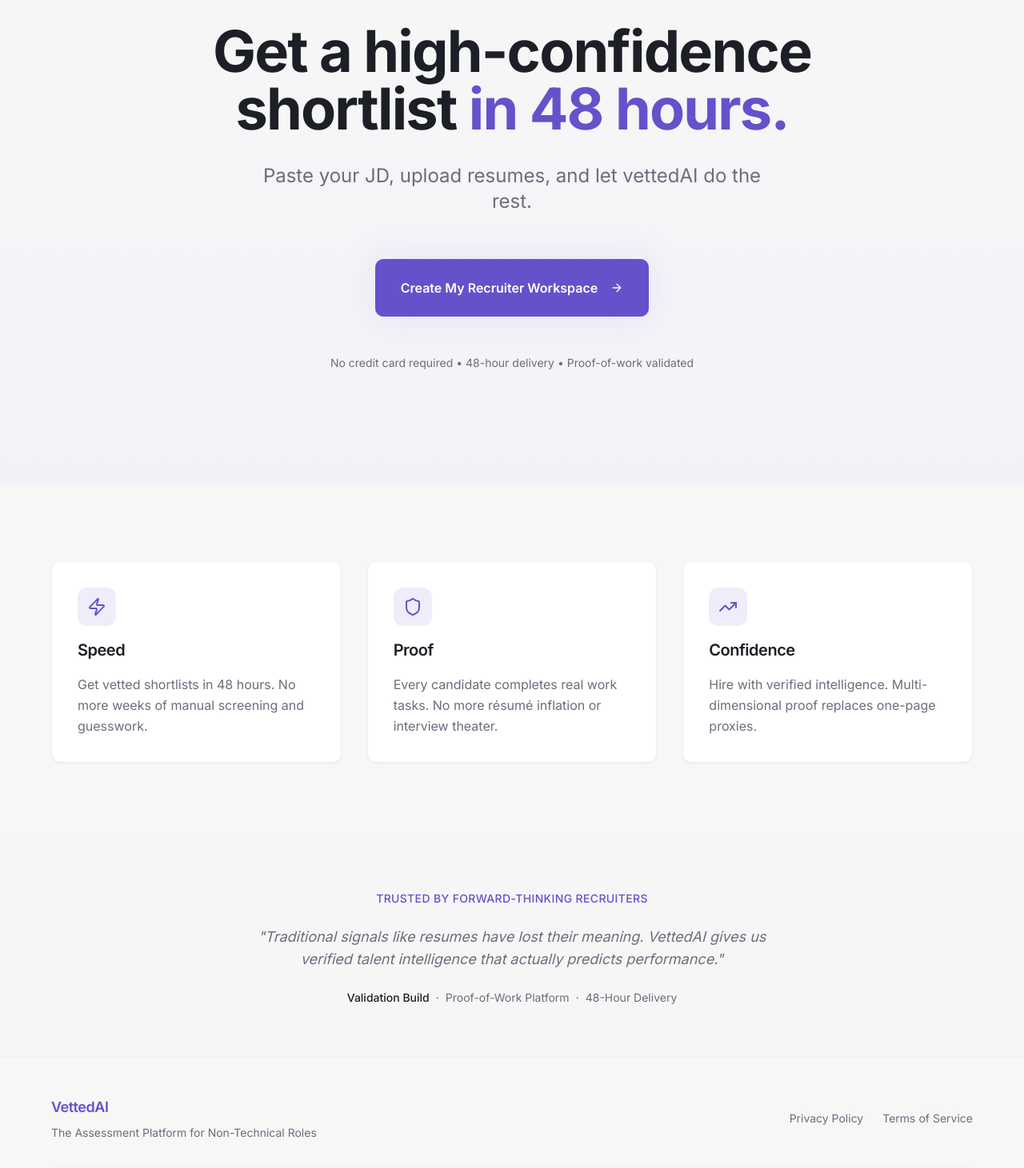
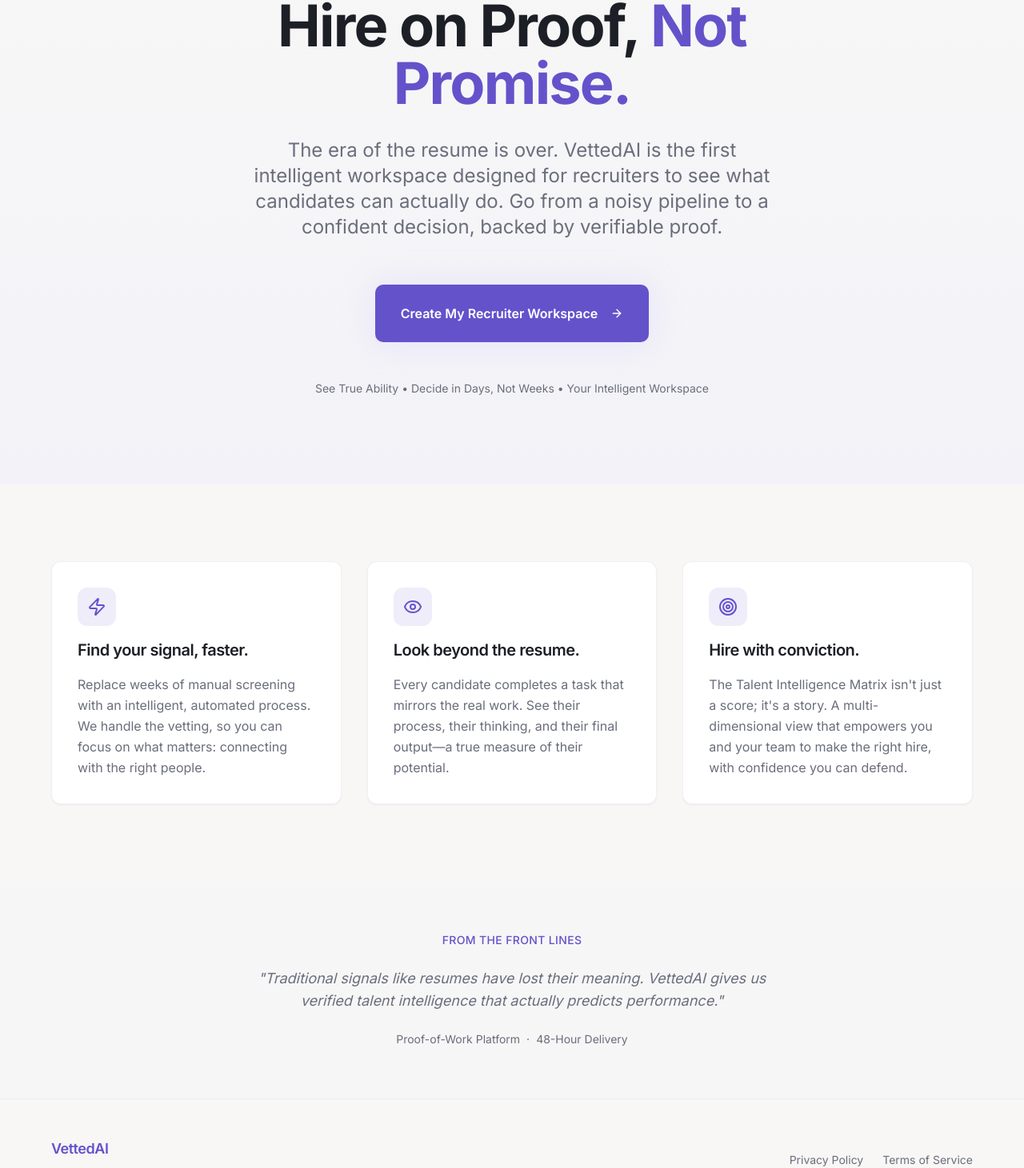
Before and after one commit to Kariuki11/vettedai-welcome-stage, a React (Vite) app: page / in a window 1280 px wide. Shown: the part 114-1575 px from the top of the page at 80% size. Built offline with nearby package versions, Linux system fonts and the light colour scheme; the HTML template or start-up script is replaced by a standard one.

Commit message:
Refactor: Update landing page copy

```diff
--- a/src/components/landing/BenefitsSection.tsx
+++ b/src/components/landing/BenefitsSection.tsx
@@ -1,21 +1,21 @@
-import { Zap, Shield, TrendingUp } from "lucide-react";
+import { Zap, Eye, Target } from "lucide-react";
 import { Card } from "@/components/ui/card";
 
 const benefits = [
   {
     icon: Zap,
-    title: "Speed",
-    description: "Get vetted shortlists in 48 hours. No more weeks of manual screening and guesswork.",
+    title: "Find your signal, faster.",
+    description: "Replace weeks of manual screening with an intelligent, automated process. We handle the vetting, so you can focus on what matters: connecting with the right people.",
   },
   {
-    icon: Shield,
-    title: "Proof",
-    description: "Every candidate completes real work tasks. No more résumé inflation or interview theater.",
+    icon: Eye,
+    title: "Look beyond the resume.",
+    description: "Every candidate completes a task that mirrors the real work. See their process, their thinking, and their final output—a true measure of their potential.",
   },
   {
-    icon: TrendingUp,
-    title: "Confidence",
-    description: "Hire with verified intelligence. Multi-dimensional proof replaces one-page proxies.",
+    icon: Target,
+    title: "Hire with conviction.",
+    description: "The Talent Intelligence Matrix isn't just a score; it's a story. A multi-dimensional view that empowers you and your team to make the right hire, with confidence you can defend.",
   },
 ];
 
--- a/src/components/landing/CredibilityBand.tsx
+++ b/src/components/landing/CredibilityBand.tsx
@@ -3,14 +3,12 @@ export const CredibilityBand = () => {
     <section className="px-6 py-16 bg-muted/30">
       <div className="max-w-4xl mx-auto text-center space-y-6">
         <p className="text-sm font-medium text-primary uppercase tracking-wide">
-          Trusted by Forward-Thinking Recruiters
+          From the Front Lines
         </p>
         <blockquote className="text-lg text-muted-foreground italic max-w-2xl mx-auto">
           "Traditional signals like resumes have lost their meaning. VettedAI gives us verified talent intelligence that actually predicts performance."
         </blockquote>
         <div className="flex items-center justify-center gap-2 text-sm text-muted-foreground">
-          <span className="font-medium text-foreground">Validation Build</span>
-          <span>·</span>
           <span>Proof-of-Work Platform</span>
           <span>·</span>
           <span>48-Hour Delivery</span>
--- a/src/components/landing/Footer.tsx
+++ b/src/components/landing/Footer.tsx
@@ -7,7 +7,7 @@ export const Footer = () => {
           <div className="space-y-2">
             <h3 className="text-lg font-semibold text-primary">VettedAI</h3>
             <p className="text-sm text-muted-foreground">
-              The Assessment Platform for Non-Technical Roles
+              The Talent Intelligence Workspace
             </p>
           </div>
 
@@ -30,7 +30,7 @@ export const Footer = () => {
 
         {/* Copyright */}
         <div className="mt-8 pt-8 border-t border-border/30 text-center text-sm text-muted-foreground">
-          © {new Date().getFullYear()} VettedAI. All rights reserved.
+          © {new Date().getFullYear()} VettedAI • The Talent Intelligence Workspace
         </div>
       </div>
     </footer>
--- a/src/components/landing/HeroSection.tsx
+++ b/src/components/landing/HeroSection.tsx
@@ -14,12 +14,13 @@ export const HeroSection = ({
       <div className="max-w-4xl mx-auto text-center space-y-8 animate-fade-in">
         {/* Headline */}
         <h1 className="text-5xl md:text-6xl lg:text-7xl font-bold leading-tight tracking-tight">
-          Get a high-confidence shortlist{" "}
-          <span className="text-primary">in 48 hours.</span>
+          Hire on Proof, <span className="text-primary">Not Promise.</span>
         </h1>
 
         {/* Subheadline */}
-        <p className="text-xl md:text-2xl text-muted-foreground max-w-2xl mx-auto leading-relaxed animate-fade-in-delayed">Paste your JD, upload resumes, and let vettedAI do the rest.</p>
+        <p className="text-xl md:text-2xl text-muted-foreground max-w-2xl mx-auto leading-relaxed animate-fade-in-delayed">
+          The era of the resume is over. VettedAI is the first intelligent workspace designed for recruiters to see what candidates can actually do. Go from a noisy pipeline to a confident decision, backed by verifiable proof.
+        </p>
 
         {/* CTA Button */}
         <div className="pt-6 animate-slide-in-up">
@@ -31,7 +32,7 @@ export const HeroSection = ({
 
         {/* Trust Badge */}
         <p className="text-sm text-muted-foreground pt-4 animate-fade-in-delayed">
-          No credit card required • 48-hour delivery • Proof-of-work validated
+          See True Ability • Decide in Days, Not Weeks • Your Intelligent Workspace
         </p>
       </div>
     </section>;
```
